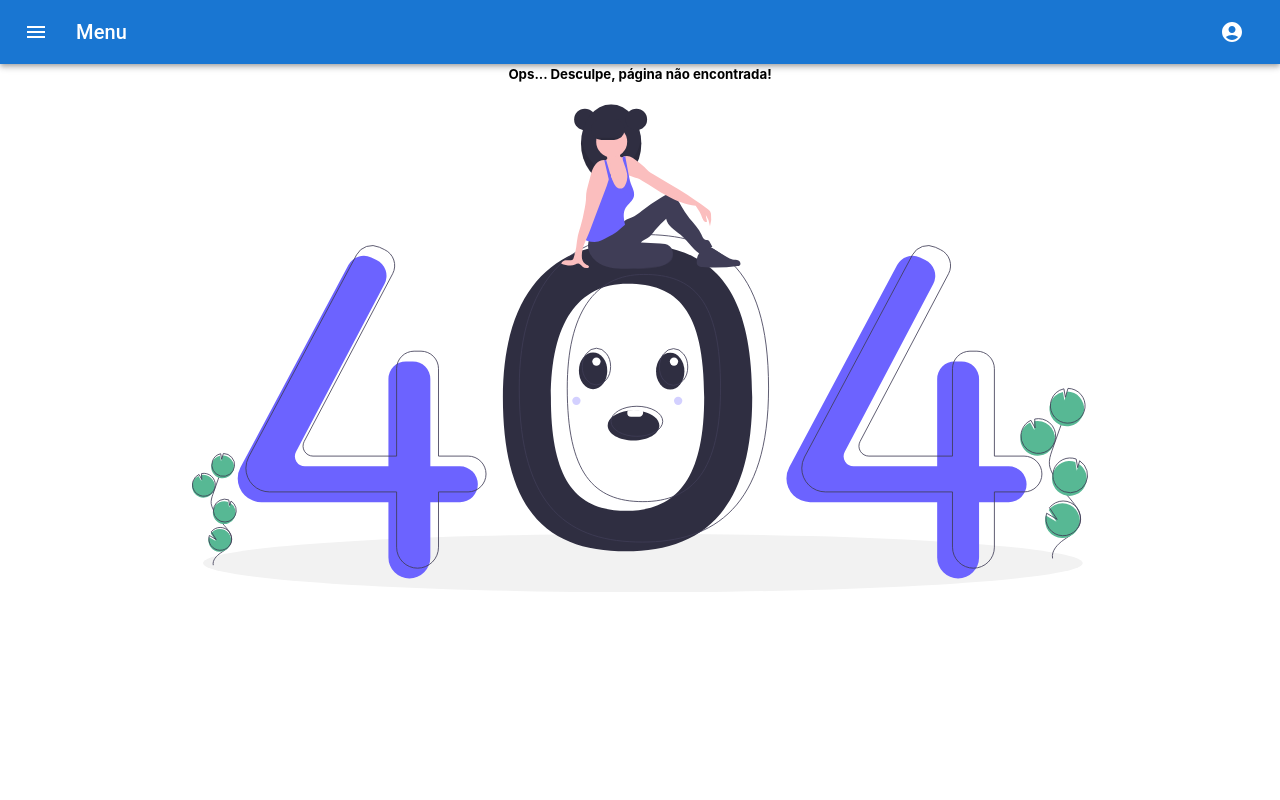
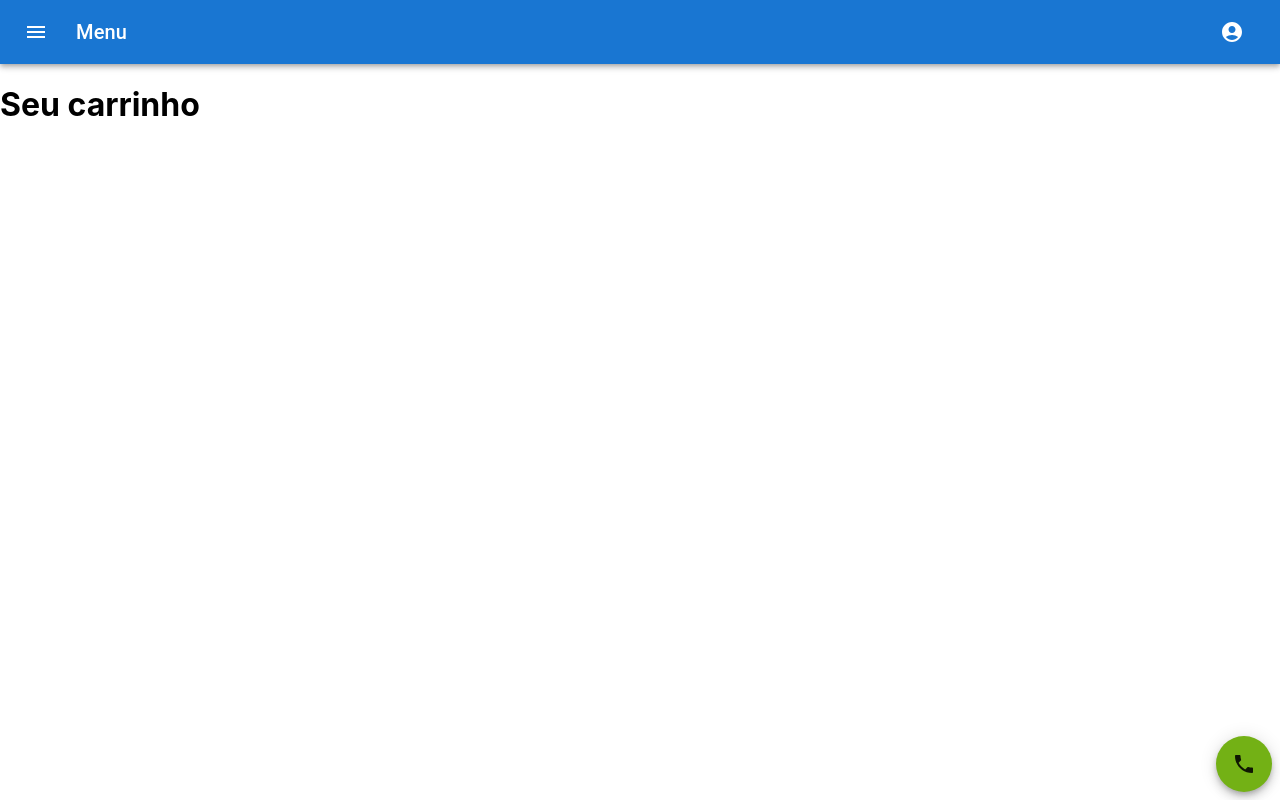
Before and after one commit to iwtrainingbr/supermercado-app, a React (Create React App) app: page /carrinho in a window 1280 px wide. Built offline with nearby package versions, Linux system fonts and the light colour scheme.

Commit message:
criação página carrinho e ícone telefone

```diff
--- a/src/App.js
+++ b/src/App.js
@@ -13,6 +13,7 @@ import Category from "./pages/Category";
 import NotFound from "./pages/NotFound";
 import Navbar from "./components/Navbar";
 import Counter from "./pages/Counter";
+import Carrinho from "./pages/Shop";
 
 function App() {
   return (
@@ -30,6 +31,7 @@ function App() {
         <Route path="/contatos" component={Contacts}/>
         <Route path="/Categorias" component={Category}/>
         <Route path="/contador" component={Counter}/>
+        <Route path="/carrinho" component={Carrinho}/>
 
         <Route path="/*" component={NotFound}/>
       </Switch>
--- /dev/null
+++ b/src/pages/Shop/index.js
@@ -0,0 +1,18 @@
+import * as React from 'react';
+import Box from '@mui/material/Box';
+import Fab from '@mui/material/Fab';
+import PhoneIcon from '@mui/icons-material/Phone';
+
+export default function Carrinho() {
+  return (
+    <>
+    <h1>Seu carrinho</h1>
+
+    <Box sx={{ '& > :not(style)': { m: 1 } }}>
+          <Fab aria-label="phone" sx={{bgcolor: '#73b115', position: 'absolute', right: 0, bottom: 0}}>
+            <PhoneIcon/>
+          </Fab>
+        </Box>
+    </>
+      );
+    }
```
